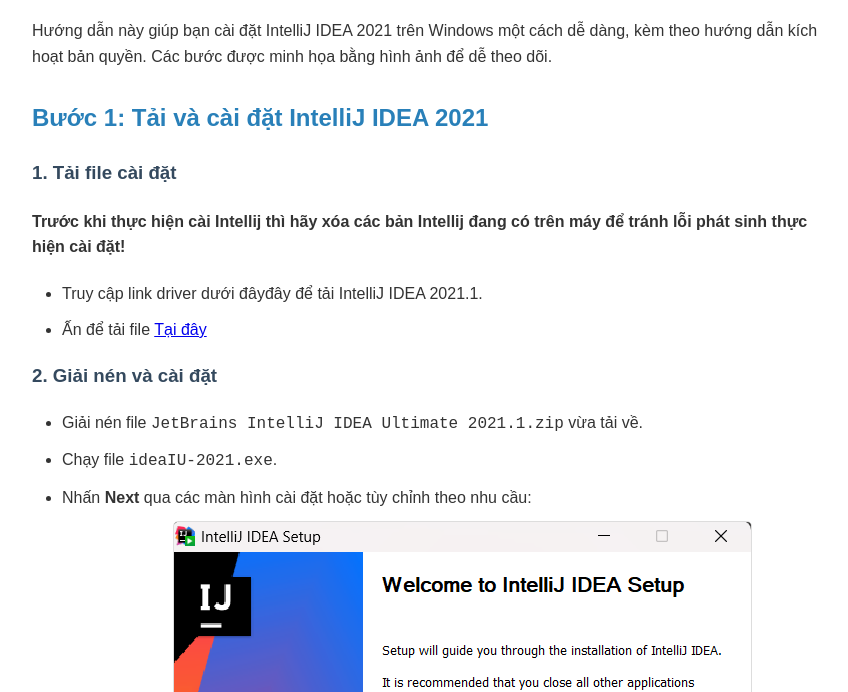
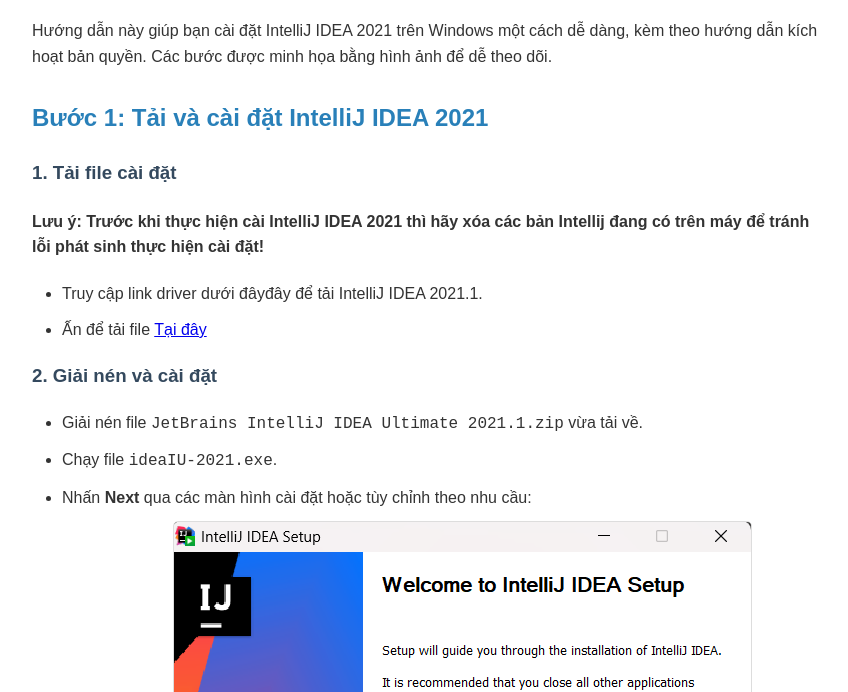
Before and after one commit to phuocdm1702/Intellij-20221-Install, a plain HTML site: page index.html in a window 1280 px wide. Shown: the part 108-800 px from the top of the page, without its empty margins (208-1056 px from the left). Drawn offline with Linux system fonts and the light colour scheme.

Commit message:
Update index.html

```diff
--- a/index.html
+++ b/index.html
@@ -88,7 +88,7 @@
 
     <h2>Bước 1: Tải và cài đặt IntelliJ IDEA 2021</h2>
     <h3>1. Tải file cài đặt</h3>
-    <h4>Trước khi thực hiện cài Intellij thì hãy xóa các bản Intellij đang có trên máy để tránh lỗi phát sinh thực hiện cài đặt!</h4>
+    <h4>Lưu ý: <strong>Trước khi thực hiện cài IntelliJ IDEA 2021 thì hãy xóa các bản Intellij đang có trên máy để tránh lỗi phát sinh thực hiện cài đặt!</strong></h4>
     <ul>
         <li>Truy cập link driver dưới đâyđây để tải IntelliJ IDEA 2021.1.</li>
         <li>Ấn để tải file
```
